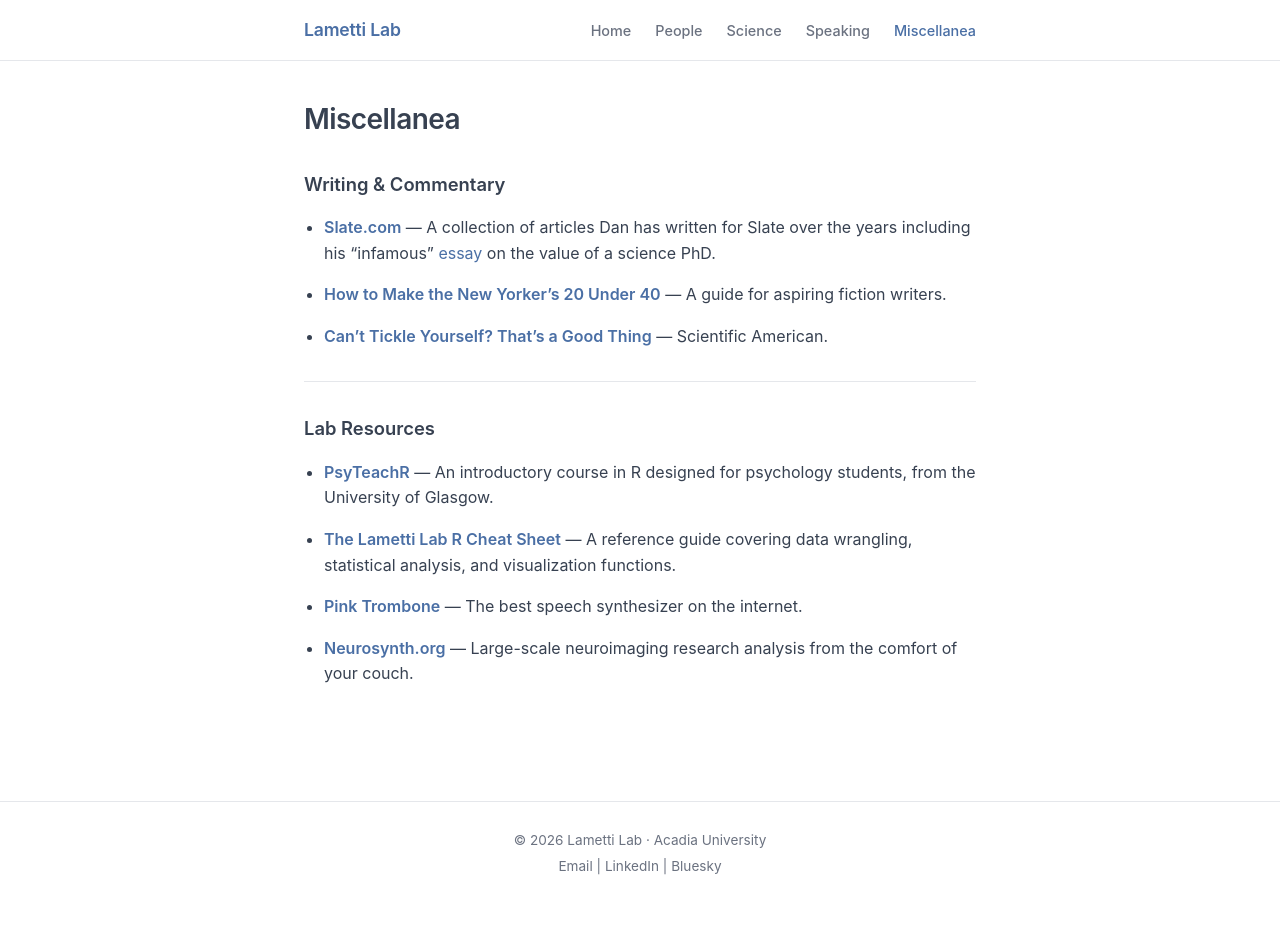
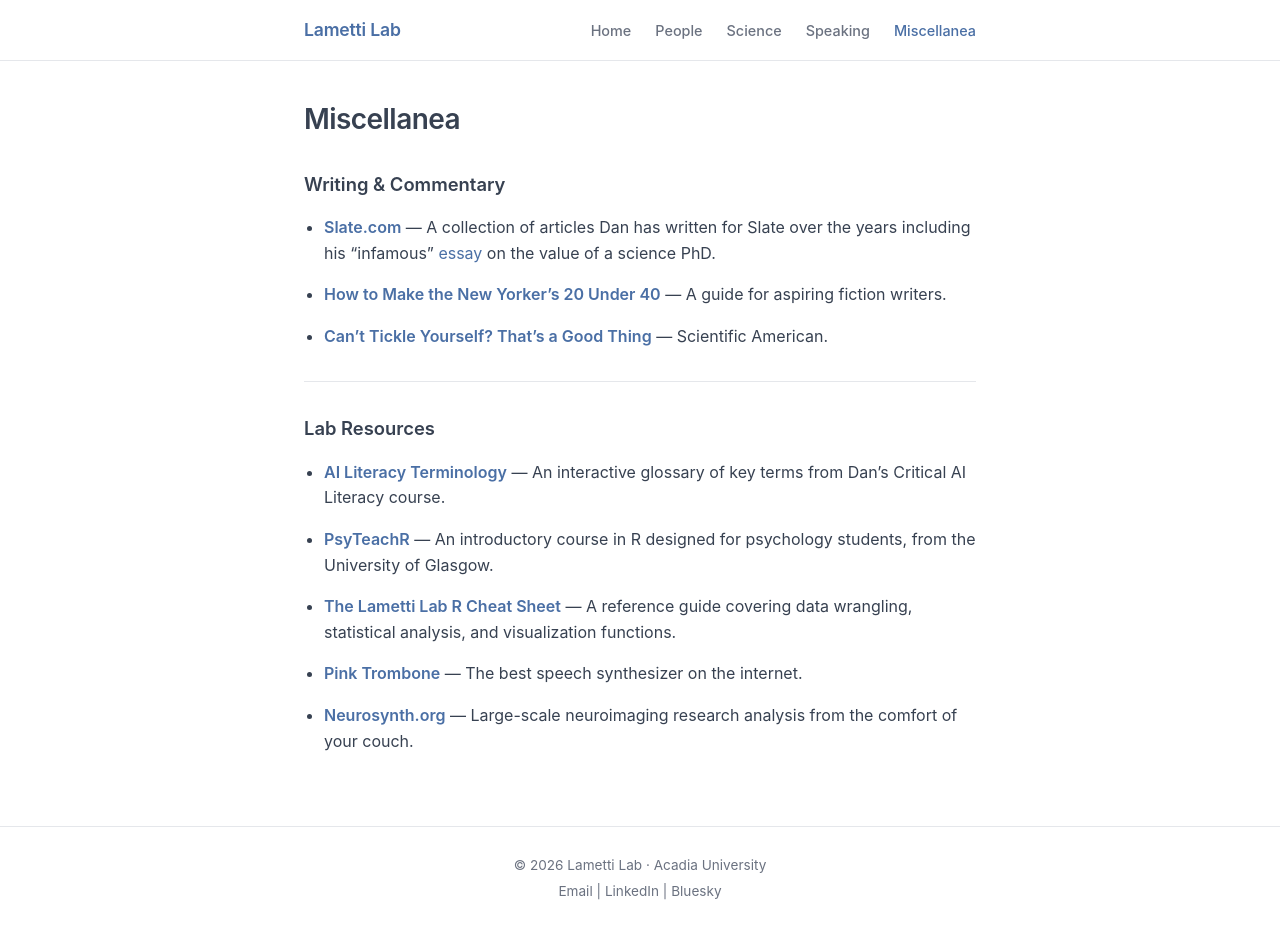
Before and after one commit to drlametti/lamettilab.github.io, a Jekyll site: the page built from miscellanea.md, in a window 1280 px wide. Built offline with Jekyll 4.4.1, drawn with Linux system fonts in a browser that asks for light colours; before the commit the page ends 906 px from its top, so only the background shows below that.

Commit message:
Add AI Literacy Terminology glossary link to Lab Resources
Co-Authored-By: Claude Sonnet 4.6 <noreply@anthropic.com>

```diff
--- a/miscellanea.md
+++ b/miscellanea.md
@@ -18,6 +18,8 @@ permalink: /miscellanea/
 
 ## Lab Resources
 
+- **[AI Literacy Terminology](https://drlametti.github.io/ai-literacy-glossary/)** — An interactive glossary of key terms from Dan's Critical AI Literacy course.
+
 - **[PsyTeachR](https://psyteachr.github.io/)** — An introductory course in R designed for psychology students, from the University of Glasgow.
 
 - **[The Lametti Lab R Cheat Sheet](https://docs.google.com/document/d/11d5PwjTkdeGQLks5xbKBIkuopp2s-DRiHy4CidUtPl0/edit?usp=sharing)** — A reference guide covering data wrangling, statistical analysis, and visualization functions.
```
